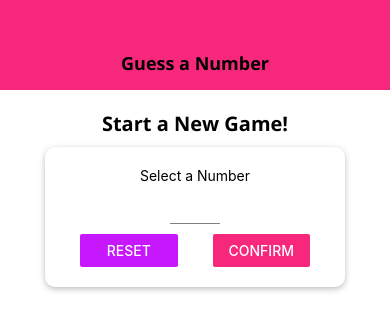
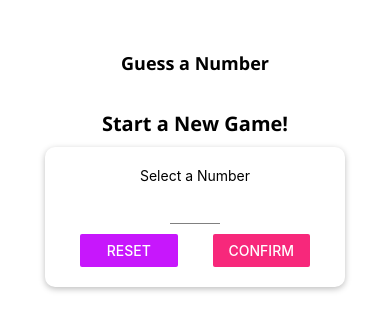
Before and after one commit to samudraarq/rn-guess-a-number, a React Native app: screen / in a window 390 px wide. Shown: the top 330 px of the page. Built offline with nearby package versions, Linux system fonts and the light colour scheme.

Commit message:
style based on platform

```diff
--- a/App.js
+++ b/App.js
@@ -3,7 +3,7 @@ import React, { useState } from "react";
 import * as Font from "expo-font";
 import AppLoading from "expo-app-loading";
 
-import { StyleSheet, Text, View } from "react-native";
+import { StyleSheet, Text, View, SafeAreaView } from "react-native";
 import Header from "./components/Header";
 import GameOverScreen from "./screens/GameOverScreen";
 import GameScreen from "./screens/GameScreen";
@@ -61,10 +61,10 @@ export default function App() {
   }
 
   return (
-    <View style={styles.screen}>
+    <SafeAreaView style={styles.screen}>
       <Header title="Guess a Number" />
       {content}
-    </View>
+    </SafeAreaView>
   );
 }
 
--- a/components/Header.js
+++ b/components/Header.js
@@ -1,11 +1,21 @@
 import React from "react";
-import { StyleSheet, Text, View } from "react-native";
+import { StyleSheet, Text, View, Platform } from "react-native";
 import Colors from "../constants/colors";
+
+import TitleText from "./TitleText";
 
 const Header = (props) => {
   return (
-    <View style={styles.header}>
-      <Text style={styles.headerTitle}>{props.title}</Text>
+    <View
+      style={{
+        ...styles.headerBase,
+        ...Platform.select({
+          ios: styles.headerIOS,
+          android: styles.headerAndroid,
+        }),
+      }}
+    >
+      <TitleText style={styles.headerTitle}>{props.title}</TitleText>
     </View>
   );
 };
@@ -13,17 +23,22 @@ const Header = (props) => {
 export default Header;
 
 const styles = StyleSheet.create({
-  header: {
+  headerBase: {
     width: "100%",
     height: 90,
     paddingTop: 36,
-    backgroundColor: Colors.primary,
     alignItems: "center",
     justifyContent: "center",
   },
+  headerIOS: {
+    backgroundColor: "white",
+    borderBottomColor: "#ccc",
+    borderBottomWidth: 1,
+  },
+  headerAndroid: {
+    backgroundColor: Colors.primary,
+  },
   headerTitle: {
-    color: "black",
-    fontSize: 18,
-    fontFamily: "open-sans-bold",
+    color: Platform.OS === "ios" ? Colors.primary : "black",
   },
 });
--- a/components/MainButton.js
+++ b/components/MainButton.js
@@ -1,21 +1,40 @@
 import React from "react";
-import { StyleSheet, Text, View, TouchableOpacity } from "react-native";
+import {
+  StyleSheet,
+  Text,
+  View,
+  TouchableOpacity,
+  TouchableNativeFeedback,
+  Platform,
+} from "react-native";
 
 import Colors from "../constants/colors";
 
 const MainButton = (props) => {
+  let ButtonComponent = TouchableOpacity;
+
+  if (Platform.OS === "android" && Platform.Version >= 21) {
+    ButtonComponent = TouchableNativeFeedback;
+  }
+
   return (
-    <TouchableOpacity activeOpacity={0.6} onPress={props.onPress}>
-      <View style={styles.button}>
-        <Text style={styles.buttonText}>{props.children}</Text>
-      </View>
-    </TouchableOpacity>
+    <View style={styles.buttonContainer}>
+      <ButtonComponent activeOpacity={0.6} onPress={props.onPress}>
+        <View style={styles.button}>
+          <Text style={styles.buttonText}>{props.children}</Text>
+        </View>
+      </ButtonComponent>
+    </View>
   );
 };
 
 export default MainButton;
 
 const styles = StyleSheet.create({
+  buttonContainer: {
+    borderRadius: 25,
+    overflow: "hidden",
+  },
   button: {
     backgroundColor: Colors.primary,
     paddingVertical: 12,
--- a/package.json
+++ b/package.json
@@ -15,7 +15,8 @@
     "react": "16.13.1",
     "react-dom": "16.13.1",
     "react-native": "https://github.com/expo/react-native/archive/sdk-41.0.0.tar.gz",
-    "react-native-web": "~0.13.12"
+    "react-native-web": "~0.13.12",
+    "expo-screen-orientation": "~3.1.0"
   },
   "devDependencies": {
     "@babel/core": "^7.9.0"
--- a/screens/GameScreen.js
+++ b/screens/GameScreen.js
@@ -8,6 +8,7 @@ import {
   Dimensions,
 } from "react-native";
 import { Ionicons } from "@expo/vector-icons";
+import * as ScreenOrientation from "expo-screen-orientation";
 
 import Card from "../components/Card";
 import MainButton from "../components/MainButton";
@@ -34,6 +35,8 @@ const renderListItem = (value, numOfRound) => (
 );
 
 const GameScreen = (props) => {
+  // ScreenOrientation.lockAsync(ScreenOrientation.OrientationLock.PORTRAIT);
+
   const initialGuess = generateRandomBetween(1, 99, props.userChoice);
   const [currentGuess, setCurrentGuess] = useState(initialGuess);
   const [pastGuesses, setPastGuesses] = useState([initialGuess]);
```
Also changed, not shown: 1 other file (tests, documents, lock files or other folders).
